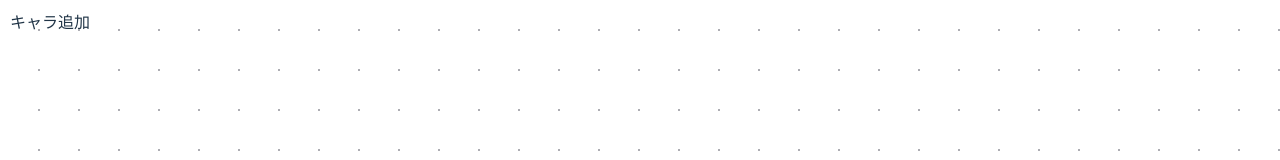
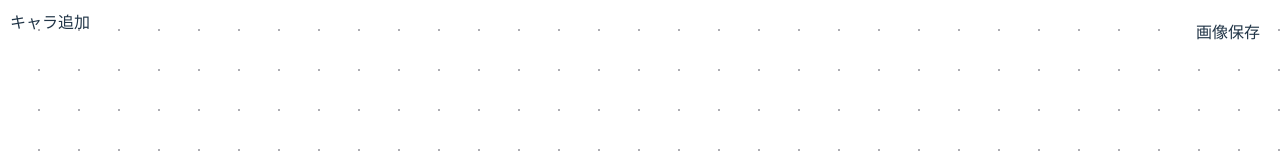
Before and after one commit to harumaki1220/lily-flow, a React (Vite) app: page / in a window 1280 px wide. Shown: the top 160 px of the page. Built offline with nearby package versions, Linux system fonts and the light colour scheme.

Commit message:
feat: 画像保存機能の実装

```diff
--- a/src/App.tsx
+++ b/src/App.tsx
@@ -8,7 +8,8 @@ import {
   type Connection,
 } from '@xyflow/react';
 import '@xyflow/react/dist/style.css';
-import { useCallback } from 'react';
+import { toPng } from 'html-to-image';
+import { useCallback, useRef } from 'react';
 import { ImageNode } from './components/ImageNode';
 
 const nodeTypes = {
@@ -36,11 +37,22 @@ const initialNodes = [
   },
 ];
 
-const initialEdges = [{ id: 'e1-2', source: '1', target: '2', label: '巨大感情', animated: true }];
+const initialEdges = [
+  {
+    id: 'e1-2',
+    source: '1',
+    target: '2',
+    label: '巨大感情',
+    animated: true,
+    labelBgStyle: { fill: '#ffffff' },
+  },
+];
 
 function App() {
   const [nodes, setNodes, onNodesChange] = useNodesState(initialNodes);
   const [edges, setEdges, onEdgesChange] = useEdgesState(initialEdges);
+
+  const ref = useRef<HTMLDivElement>(null);
 
   const addNode = () => {
     const newNode = {
@@ -59,15 +71,48 @@ function App() {
     (params: Connection) => {
       const label = window.prompt('関係性を入力してください');
       if (label === null) return;
-      setEdges((eds) => addEdge({ ...params, label, animated: true }, eds));
+      setEdges((eds) =>
+        addEdge({ ...params, label, animated: true, labelBgStyle: { fill: '#ffffff' } }, eds)
+      );
     },
     [setEdges]
   );
 
+  const onDownload = useCallback(() => {
+    if (ref.current === null) return;
+
+    toPng(ref.current, {
+      cacheBust: true,
+      backgroundColor: '#ffffff',
+      fontEmbedCSS: '',
+      filter: (node) => {
+        if (node.tagName === 'BUTTON') {
+          return false;
+        }
+        return true;
+      },
+    })
+      .then((dataURL) => {
+        const link = document.createElement('a');
+        link.download = 'lily-flow.png';
+        link.href = dataURL;
+        link.click();
+      })
+      .catch((err) => {
+        console.error('保存に失敗しました', err);
+      });
+  }, [ref]);
+
   return (
-    <div style={{ width: '100vw', height: '100vh' }}>
+    <div style={{ width: '100vw', height: '100vh' }} ref={ref}>
       <button onClick={addNode} style={{ position: 'absolute', zIndex: 10, margin: 10 }}>
         キャラ追加
+      </button>
+      <button
+        onClick={onDownload}
+        style={{ position: 'absolute', zIndex: 10, top: 10, right: 10, margin: 10 }}
+      >
+        画像保存
       </button>
       <ReactFlow
         nodes={nodes}
```
